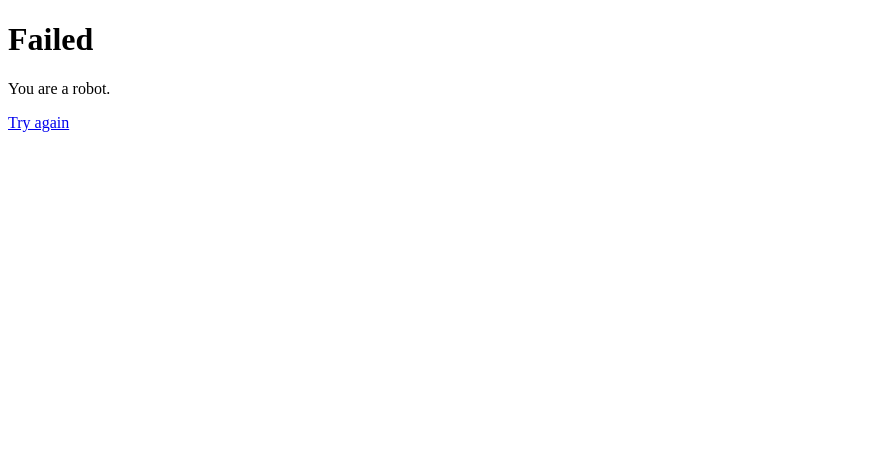
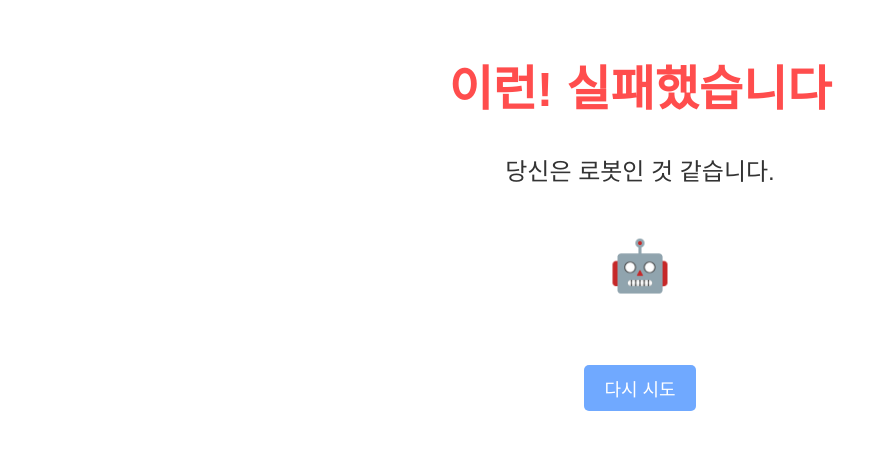
Before and after one commit to leeyejin1231/is_robot, a plain HTML site: page failed.html in a window 1280 px wide. Shown: the whole page, without its empty margins (0-888 px from the left). Drawn offline with Linux system fonts and the light colour scheme.

Commit message:
[feat] next pages

```diff
--- a/failed.html
+++ b/failed.html
@@ -6,8 +6,11 @@
         <title>Failed</title>
     </head>
     <body>
-        <h1>Failed</h1>
-        <p>You are a robot.</p>
-        <a href="index.html">Try again</a>
+        <div style="text-align: center; margin-top: 50px;">
+            <h1 style="color: #ff4d4d; font-size: 48px; font-family: 'Arial', sans-serif;">이런! 실패했습니다</h1>
+            <p style="color: #333; font-size: 24px; font-family: 'Arial', sans-serif;">당신은 로봇인 것 같습니다.</p>
+            <p style="color: #333; font-size: 50px; font-family: 'Arial', sans-serif;">🤖</p>
+            <a href="index.html" style="display: inline-block; margin-top: 20px; padding: 10px 20px; background-color: #70a9ff; color: white; text-decoration: none; border-radius: 5px; font-size: 18px; font-family: 'Arial', sans-serif;">다시 시도</a>
+        </div>
     </body>
 </html>
```
Also changed, not shown: success.html (+4 -3 lines), 1 other file.
